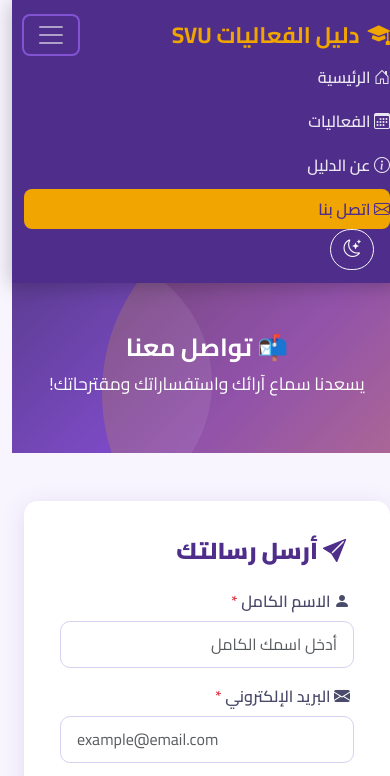
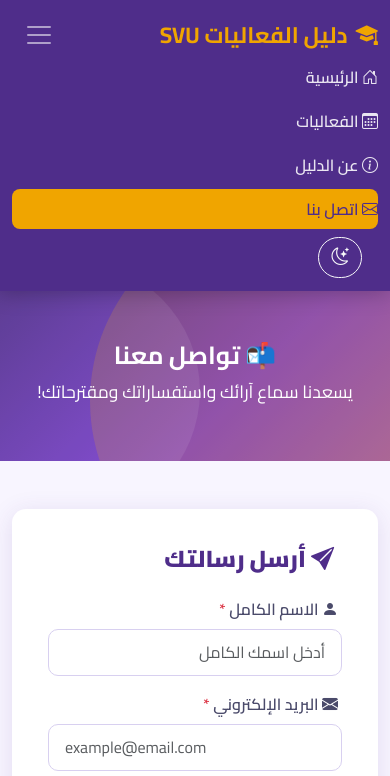
Before and after one commit to Anas-Alnasmeh/Events-Guide, a plain HTML site: page contact.html in a window 390 px wide. Both pictures are taken after a click on the button 39 px from the left and 35 px from the top of the page. Shown: the top 776 px of the page. Drawn offline with nearby package versions, Linux system fonts and the light colour scheme.

Commit message:
Some Edits For UI

```diff
--- a/assets/css/styles.css
+++ b/assets/css/styles.css
@@ -73,10 +73,6 @@
   position: sticky;
   top: 0;
   z-index: 1000;
-}
-
-.navbar-toggler:focus {
-  box-shadow: 0 0 0 2px #8253d3;
 }
 
 .site-navbar .navbar-brand {
--- a/contact.html
+++ b/contact.html
@@ -16,11 +16,12 @@
   <nav class="navbar navbar-expand-lg site-navbar">
     <div class="container">
       <a class="navbar-brand" href="index.html"><i class="bi bi-mortarboard-fill"></i> دليل الفعاليات SVU</a>
-      <button class="navbar-toggler border-0" type="button" data-bs-toggle="collapse" data-bs-target="#navMenu">
+      <button class="navbar-toggler border-0 shadow-none" type="button" data-bs-toggle="collapse"
+        data-bs-target="#navMenu">
         <span class="navbar-toggler-icon navbar-dark"></span>
       </button>
       <div class="collapse navbar-collapse" id="navMenu">
-        <ul class="navbar-nav me-auto gap-1">
+        <ul class="navbar-nav me-auto mb-2 mb-lg-0 gap-1">
           <li class="nav-item"><a class="nav-link" href="index.html"><i class="bi bi-house-door"></i> الرئيسية</a></li>
           <li class="nav-item"><a class="nav-link" href="events.html"><i class="bi bi-calendar3"></i> الفعاليات</a></li>
           <li class="nav-item"><a class="nav-link" href="about.html"><i class="bi bi-info-circle"></i> عن الدليل</a>
@@ -45,7 +46,7 @@
 
   <!-- ===== Main ===== -->
   <main class="container py-5">
-    <div class="row g-5">
+    <div class="row g-4">
 
       <!-- Contact form -->
       <div class="col-lg-7">
```
Also changed, not shown: about.html (+3 -2 lines), event.html (+3 -2 lines), events.html (+3 -2 lines), index.html (+2 -1 lines), assets/img/Abd.jpg.
